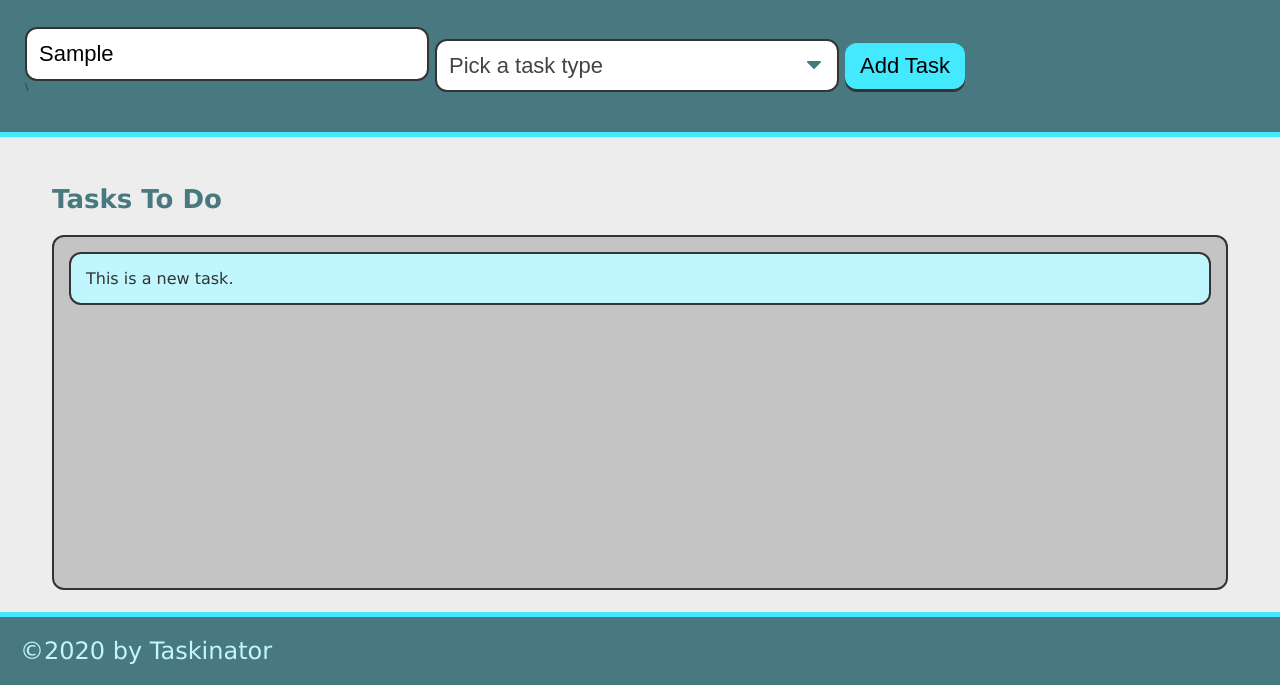
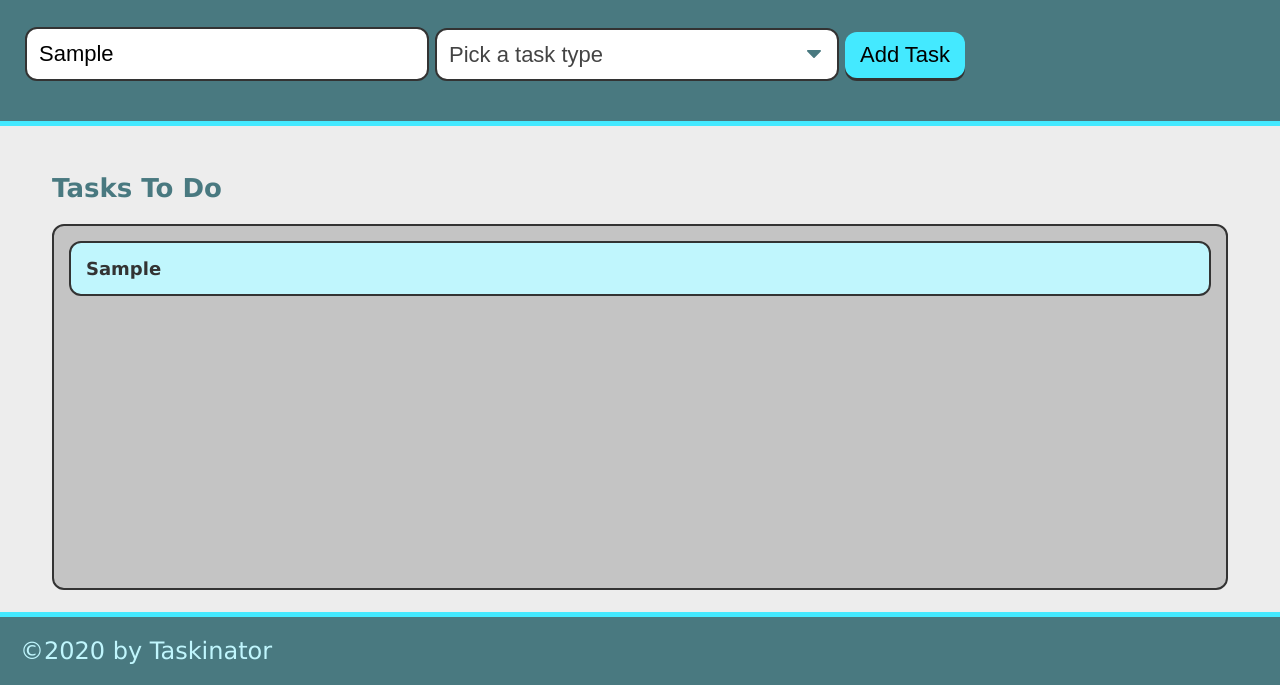
Before and after one commit to KrisSmith7/taskinator, a plain HTML site: page index.html in a window 1280 px wide. Both pictures are taken after typing "Sample" into the empty fields and a click on the button "Add Task". Shown: the part 115-800 px from the top of the page. Drawn offline with Linux system fonts and the light colour scheme.

Commit message:
updated form handling and submission

```diff
--- a/assets/js/script.js
+++ b/assets/js/script.js
@@ -1,14 +1,24 @@
 var formEl = document.querySelector("#task-form");
 var tasksToDoEl = document.querySelector("#tasks-to-do");
 
-var createTaskHandler = function () {
+var createTaskHandler = function (event) {
     event.preventDefault();
-    console.log(event);
-
+    var taskNameInput = document.querySelector("input[name='task-name']").value;
+    var taskTypeInput = document.querySelector("select[name='task-type']").value;
+//create list item
     var listItemEl = document.createElement("li");
     listItemEl.className = "task-item";
-    listItemEl.textContent = "This is a new task.";
+
+     //create div to hold task info and add to list item
+     var taskInfoEl = document.createElement("div");
+     //give it a class name
+     taskInfoEl.className = "task-info";
+     //add HTML content to div
+     taskInfoEl.innerHTML = "<h3 class='task-name'>" + taskNameInput + "</h3><span class='task-type'>" + taskTypeInput + "</span>";
+     listItemEl.appendChild(taskInfoEl);
+     //add entire list item to unordered list
     tasksToDoEl.appendChild(listItemEl);
 };
 
+
 formEl.addEventListener("submit", createTaskHandler);
--- a/index.html
+++ b/index.html
@@ -15,7 +15,7 @@
         <p>Click the button below to add a new task! </p>
         <form id="task-form">
             <div class="form-group">
-                <input type="text" name="task-name" placeholder="Enter Task Name" />\
+                <input type="text" name="task-name" placeholder="Enter Task Name" />
             </div>
             <div class="form-group">
                 <select name="task-type" class="select-dropdown">
```
